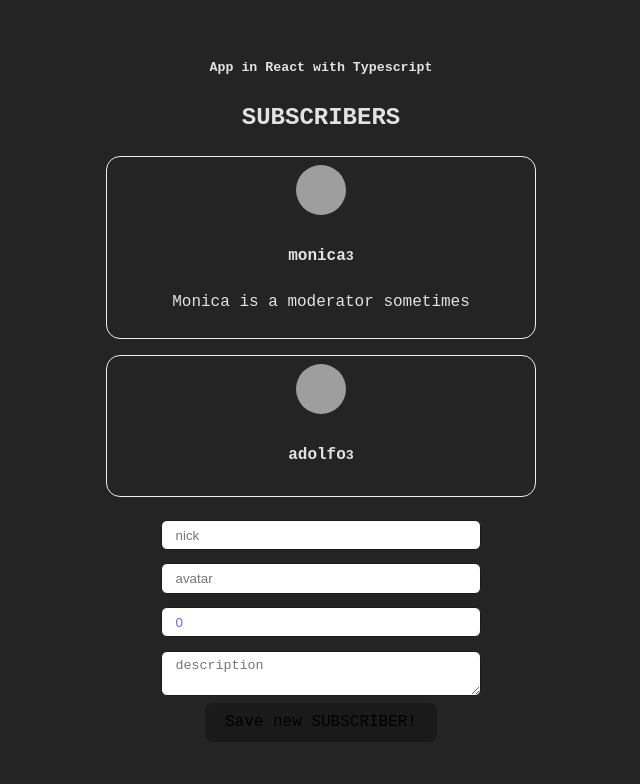
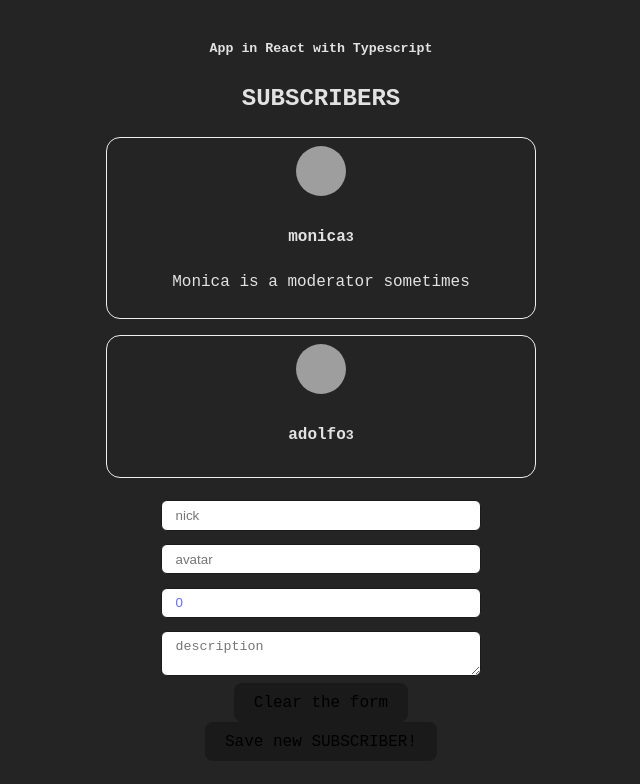
Before and after one commit to Lachicagladiadora/app-in-react-with-typescript, a React (Vite) app: page / in a window 1280 px wide. Shown: the top 784 px of the page, without its empty margins (319-959 px from the left). Built offline with nearby package versions, Linux system fonts and the light colour scheme; grey boxes are pictures that could not be loaded.

Commit message:
add form cleanup and usereducer to optimize

```diff
--- a/src/App.tsx
+++ b/src/App.tsx
@@ -1,4 +1,4 @@
-import { useState, useEffect } from 'react'
+import { useState, useEffect, useRef } from 'react'
 
 import './App.css'
 
@@ -28,17 +28,19 @@ const INITIAL_STATE = [
   }
 ]
 
-
-
 function App() {
   // const [subscriber, setSubscriber] = useState<Sub[]>([])  // first form
   const [subscriber, setSubscriber] = useState<AppState["subscriber"]>([])
   const [newSubsNumber, setNewSubsNumber] = useState<AppState["newSubsNumber"]>(0)
-
+  const divRef = useRef<HTMLDivElement>(null)
 
   useEffect(() => {
     setSubscriber(INITIAL_STATE)
   }, [])
+
+  const handleSubmit = (newSubscriber: Sub): void => {
+    setSubscriber(subscriber => [... subscriber, newSubscriber])
+  }
 
   return (
     <>
@@ -50,7 +52,7 @@ function App() {
         App in React with Typescript
       </h5>
 
-      <div className="app">
+      <div className="app" ref={divRef}>
         <h2
           style={{
             textTransform: 'uppercase'
@@ -61,7 +63,7 @@ function App() {
 
         <List subscriber={subscriber}/>
 
-        <Form onNewSubscriber={setSubscriber}/>
+        <Form onNewSubscriber={handleSubmit}/>
 
       </div>
     </>
--- a/src/components/Forms.tsx
+++ b/src/components/Forms.tsx
@@ -1,34 +1,46 @@
-import React, { useState } from "react"
+import useNewSubscriberForm from "../hooks/useNewSubscriberForm"
 import { Sub } from "../types"
 
-interface  FormState {
-  inputValues: Sub
+
+// interface  FormState {
+//   inputValues: Sub
+// }
+
+interface FormProps {
+  onNewSubscriber:(newSubscriber: Sub) => void
 }
 
-interface FormProps {
-  onNewSubscriber: React.Dispatch<React.SetStateAction<Sub[]>>
-}
 
 const Form = ({onNewSubscriber}: FormProps) => {
-  const [inputValues, setInputValues] = useState<FormState["inputValues"]>
-  ({
-    nick: '',
-    avatar: '',
-    subMonths: 0,
-    description: '',
-  })
+  // const [inputValues, setInputValues] = useState<FormState["inputValues"]>(INITIAL_STATE)
 
+  const [inputValues, dispatch] = useNewSubscriberForm()
 
   const handleSubmit = (_event: React.FormEvent<HTMLFormElement>) => {
     _event.preventDefault()
-    onNewSubscriber(subscriber => ([...subscriber, inputValues]))
+    onNewSubscriber(inputValues)
+    // handleClear()
+    dispatch({type: "clear"})
   }
 
   const handleChange = (e: React.ChangeEvent<HTMLInputElement | HTMLTextAreaElement>) => {
-    setInputValues({
-      ...inputValues,
-      [e.target.name]: e.target.value
+    const {name, value} = e.target
+    dispatch({
+      type: "change_value",
+      payload: {
+        inputName: name,
+        inputValue: value,
+      }
     })
+    // setInputValues({
+    //   ...inputValues,
+    //   [e.target.name]: e.target.value
+    // })
+  }
+
+  const handleClear = () => {
+    dispatch({type: "clear"})
+    // setInputValues(INITIAL_STATE)
   }
 
   return(
@@ -44,12 +56,12 @@ const Form = ({onNewSubscriber}: FormProps) => {
       >
         <input onChange={handleChange} value={inputValues.nick} type="text" name="nick" placeholder="nick"/>
         <input onChange={handleChange} value={inputValues.avatar} type="text" name="avatar" placeholder="avatar"/>
-        <input onChange={handleChange} value={inputValues.subMonths} type="text" name="subMonths" placeholder="subMonths"/>
-        <textarea onChange={handleChange} value={inputValues.description} type="text" name="description" placeholder="description"/>
+        <input onChange={handleChange} value={inputValues.subMonths} type="number" name="subMonths" placeholder="subMonths"/>
+        <textarea onChange={handleChange} value={inputValues.description} name="description" placeholder="description"/>
 
-        <button>
-          Save new SUBSCRIBER!
-        </button>
+        <button onClick={handleClear} type="button" >Clear the form</button>
+        <button type="submit">Save new SUBSCRIBER!</button>
+
       </form>
     </div>
   )
--- /dev/null
+++ b/src/hooks/useNewSubscriberForm.tsx
@@ -0,0 +1,45 @@
+import { useReducer } from "react"
+import { Sub } from "../types"
+
+interface  FormState {
+  inputValues: Sub
+}
+
+const INITIAL_STATE = {
+  nick: '',
+  avatar: '',
+  subMonths: 0,
+  description: '',
+}
+
+type FormReducerAction = {
+  type:"change_value",
+  payload: {
+    inputName: string,
+    inputValue: string,
+  }
+} | {
+  type: "clear"
+}
+
+const formReducer = (state: FormState["inputValues"], action: FormReducerAction) => {
+  switch(action.type){
+    case "change_value":
+      const {inputName, inputValue} = action.payload
+      return {
+        ... state,
+      [inputName]: inputValue
+      }
+    case "clear":
+      return INITIAL_STATE
+
+    default: // optional
+      return state
+  }
+}
+
+const useNewSubscriberForm = () => {
+  return useReducer(formReducer, INITIAL_STATE)
+}
+
+export default useNewSubscriberForm
```
